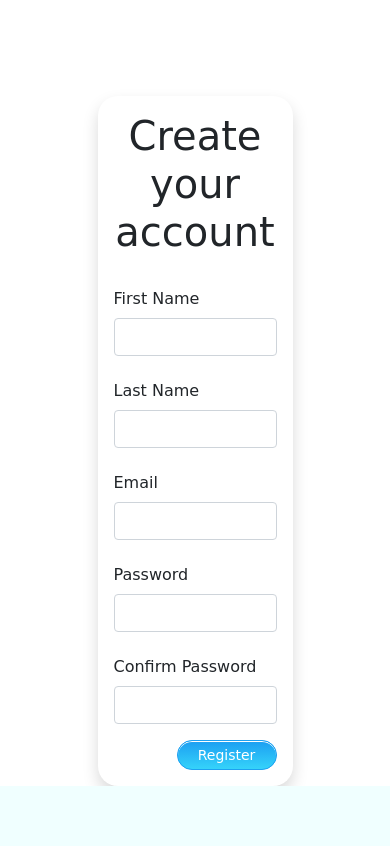
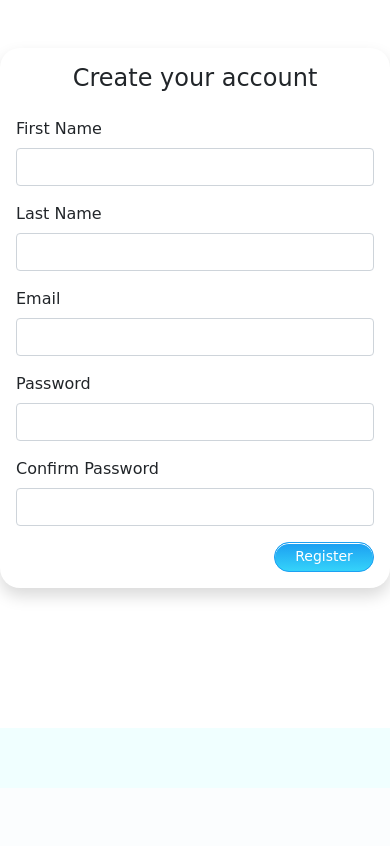
Before and after one commit to JasonVolkoff/HouseMates, a Django app: page / in a window 390 px wide. Shown: the part 56-902 px from the top of the page. After the commit the page ends 655 px from the top, so only its background shows below. Run offline with Django 3.2, Linux system fonts and the light colour scheme; some libraries are stand-ins or nearby versions.

Commit message:
Added responsiveness to login and profile templates

```diff
--- a/login_and_profile/models.py
+++ b/login_and_profile/models.py
@@ -56,7 +56,6 @@ class User(models.Model):
     notification_amount = models.IntegerField(default=0)
     total_balance = models.DecimalField(
         max_digits=10, decimal_places=2, default=0.00)
-
     # Eventually add default profile_image + upload option
     created_at = models.DateTimeField(auto_now_add=True)
     updated_at = models.DateTimeField(auto_now=True)
--- a/login_and_profile/static/css/style.css
+++ b/login_and_profile/static/css/style.css
@@ -23,7 +23,7 @@
   padding: 0;
   text-decoration: none;
   text-align: center;
-    text-shadow: 0px 1px 2px #f6f6f6
+  text-shadow: 0px 1px 2px #f6f6f6;
 }
 
 .fancyButtonB1 {
@@ -52,13 +52,15 @@
 }
 
 .fancyButtonB1:hover {
-    background: linear-gradient(to bottom, rgb(102, 219, 255) 1%, rgb(27, 161, 242) 100%);
+  background: linear-gradient(
+    to bottom,
+    rgb(102, 219, 255) 1%,
+    rgb(27, 161, 242) 100%
+  );
   background-color: rgb(27, 161, 242);
   position: relative;
   top: 1px;
 }
-
-
 
 #profileCircle {
   border-radius: 50%;
@@ -106,7 +108,7 @@
   float: inline-start;
 }
 
-#itemForm>form {
+#itemForm > form {
   margin-top: 20px;
 }
 
@@ -120,7 +122,7 @@
   height: 200px;
 }
 
-#profileInfo>p {
+#profileInfo > p {
   margin: auto;
 }
 
@@ -208,3 +210,42 @@
   text-decoration: none;
   cursor: pointer;
 }
+
+/* Media Queries */
+@media only screen and (max-width: 700px) {
+  .modal-content {
+    width: 500px;
+  }
+  .modal-content h1 {
+    font-size: 38px;
+  }
+  .modal-content h2 {
+    font-size: 24px;
+  }
+}
+@media only screen and (max-width: 576px) {
+  .modal-content {
+    width: 95%;
+    height: max-content;
+  }
+  .modal-content h1 {
+    font-size: 28px;
+  }
+  .modal-content h2 {
+    font-size: 18px;
+  }
+  #createAcc label {
+    padding-top: 0;
+  }
+  #createAcc h1 {
+    font-size: 32px;
+  }
+}
+@media only screen and (max-width: 414px) {
+  #createAcc h1 {
+    font-size: 24px;
+  }
+  #logContainer {
+    padding-top: 0px !important;
+  }
+}
--- a/login_and_profile/templates/login.html
+++ b/login_and_profile/templates/login.html
@@ -3,16 +3,23 @@
   {% load static %}
 
   <head>
-    <meta charset="UTF-8">
-    <meta http-equiv="X-UA-Compatible" content="IE=edge">
-    <meta name="viewport" content="width=device-width, initial-scale=1.0">
+    <meta charset="UTF-8" />
+    <meta http-equiv="X-UA-Compatible" content="IE=edge" />
+    <meta name="viewport" content="width=device-width, initial-scale=1.0" />
     <title>Housemates Login</title>
-    <link rel="stylesheet" href="https://stackpath.bootstrapcdn.com/bootstrap/4.5.2/css/bootstrap.min.css"
-        integrity="sha384-JcKb8q3iqJ61gNV9KGb8thSsNjpSL0n8PARn9HuZOnIxN0hoP+VmmDGMN5t9UJ0Z" crossorigin="anonymous">
-    <link rel="stylesheet" href="{% static 'css/base.css' %}">
-    <link rel="stylesheet" href="{% static 'css/style.css' %}">
+    <link
+      rel="stylesheet"
+      href="https://stackpath.bootstrapcdn.com/bootstrap/4.5.2/css/bootstrap.min.css"
+      integrity="sha384-JcKb8q3iqJ61gNV9KGb8thSsNjpSL0n8PARn9HuZOnIxN0hoP+VmmDGMN5t9UJ0Z"
+      crossorigin="anonymous"
+    />
+    <link rel="stylesheet" href="{% static 'css/base.css' %}" />
+    <link rel="stylesheet" href="{% static 'css/style.css' %}" />
     <script src="https://ajax.googleapis.com/ajax/libs/jquery/1.9.1/jquery.min.js"></script>
-    <script type="text/javascript" src="{% static 'javascript/script.js' %}"></script>
+    <script
+      type="text/javascript"
+      src="{% static 'javascript/script.js' %}"
+    ></script>
   </head>
 
   <body>
@@ -26,40 +33,85 @@
         </div>
       </nav>
     </div>
-    <div class="container mt-5 pt-5">
-        <div class="row">
-            <div class="roundBorder shadow col col-6 offset-3 p-3">
+    <div id="logContainer" class="container mt-5 pt-5">
+      <div id="createAcc" class="row">
+        <div
+          class="
+            roundBorder
+            shadow
+            col col-m-10
+            offset-m-1
+            col-lg-8
+            offset-lg-2
+            col-xl-6
+            offset-xl-3
+            p-3
+          "
+        >
           <h1 class="text-center mb-4">Create your account</h1>
           <form action="/register" method="POST">
             {% csrf_token %}
             <div class="form-group row">
-                        <label for="firstName" class="col-sm-4 col-form-label">First Name</label>
+              <label for="firstName" class="col-sm-4 col-form-label"
+                >First Name</label
+              >
               <div class="col-sm-8">
-                            <input type="text" class="form-control" id="firstName" name="firstName">
+                <input
+                  type="text"
+                  class="form-control"
+                  id="firstName"
+                  name="firstName"
+                />
               </div>
             </div>
             <div class="form-group row">
-                        <label for="lastName" class="col-sm-4 col-form-label">Last Name</label>
+              <label for="lastName" class="col-sm-4 col-form-label"
+                >Last Name</label
+              >
               <div class="col-sm-8">
-                            <input type="text" class="form-control" id="lastName" name="lastName">
+                <input
+                  type="text"
+                  class="form-control"
+                  id="lastName"
+                  name="lastName"
+                />
               </div>
             </div>
             <div class="form-group row">
               <label for="email" class="col-sm-4 col-form-label">Email</label>
               <div class="col-sm-8">
-                            <input type="text" class="form-control" id="email" name="email">
+                <input
+                  type="text"
+                  class="form-control"
+                  id="email"
+                  name="email"
+                />
               </div>
             </div>
             <div class="form-group row">
-                        <label for="password" class="col-sm-4 col-form-label">Password</label>
+              <label for="password" class="col-sm-4 col-form-label"
+                >Password</label
+              >
               <div class="col-sm-8">
-                            <input type="password" class="form-control" id="password" name="password">
+                <input
+                  type="password"
+                  class="form-control"
+                  id="password"
+                  name="password"
+                />
               </div>
             </div>
             <div class="form-group row">
-                        <label for="confirmPassword" class="col-sm-4 col-form-label">Confirm Password</label>
+              <label for="confirmPassword" class="col-sm-4 col-form-label"
+                >Confirm Password</label
+              >
               <div class="col-sm-8">
-                            <input type="password" class="form-control" id="confirmpassword" name="confirmPassword">
+                <input
+                  type="password"
+                  class="form-control"
+                  id="confirmpassword"
+                  name="confirmPassword"
+                />
               </div>
             </div>
             <div class="float-right">
@@ -69,7 +121,9 @@
           {% if messages %}
           <ul class="messages">
             {% for message in messages %}
-                    <li {% if message.tags %} class="{{ message.tags }}" {% endif %}>{{ message }}</li>
+            <li {% if message.tags %} class="{{ message.tags }}" {% endif %}>
+              {{ message }}
+            </li>
             {% endfor %}
           </ul>
           {% endif %}
@@ -88,8 +142,20 @@
         <h2 class="mb-4 mt-4">Sign into your account</h2>
         <form action="/login" method="POST">
           {% csrf_token %}
-                <input type="text" placeholder="email" class="mb-4 form-control" id="email" name="email">
-                <input type="password" placeholder="password" class="mb-4 form-control" id="password" name="password">
+          <input
+            type="text"
+            placeholder="email"
+            class="mb-4 form-control"
+            id="email"
+            name="email"
+          />
+          <input
+            type="password"
+            placeholder="password"
+            class="mb-4 form-control"
+            id="password"
+            name="password"
+          />
           <div class="float-right">
             <button class="fancyButtonW1">Login</button>
           </div>
@@ -97,5 +163,4 @@
       </div>
     </div>
   </body>
-
 </html>
--- a/login_and_profile/templates/profile.html
+++ b/login_and_profile/templates/profile.html
@@ -29,7 +29,7 @@
         <div class="row h-100">
             <div class="col-4">
                 <div class="row">
-                    <div class="col-7 offset-5">
+                    <div id="leftBox" class="col-8 offset-4">
                         {% comment %} Display all user's houses {% endcomment %}
                         <div class="mt-3 p-3 border1">
                             <h3>Your Houses</h3>
@@ -125,8 +125,8 @@
                 </div>
             </div>
             <div class="col-4">
-                <div class="row">
-                    <div class="col-7">
+                <div id="rightRow" class="row">
+                    <div class="col-8">
                         {% comment %} Form to create a house {% endcomment %}
                         <div class="mt-3 p-3 border1">
                             <h3>Create a House</h3>
```
Also changed, not shown: login_and_profile/static/javascript/script.js (+15 -0 lines). Lines whose indentation alone changed are shown as unchanged.
